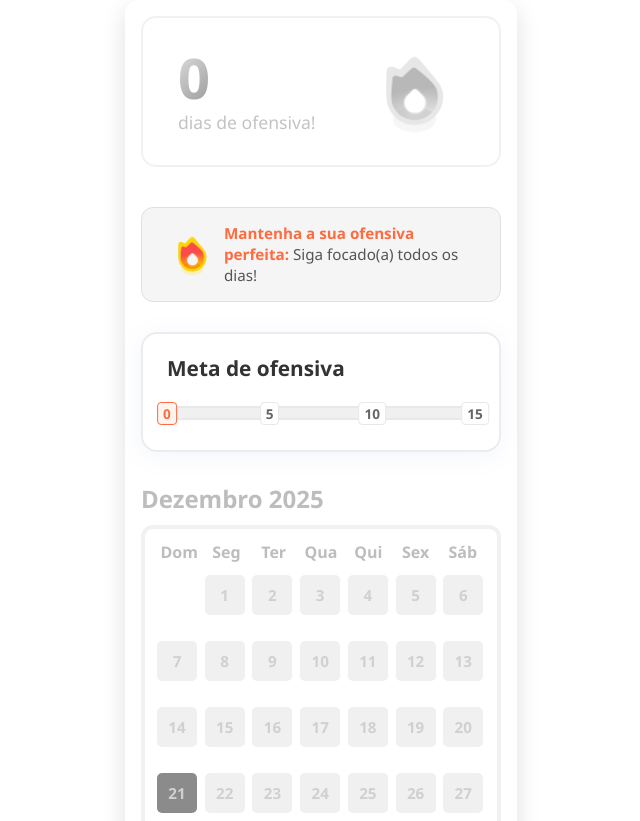
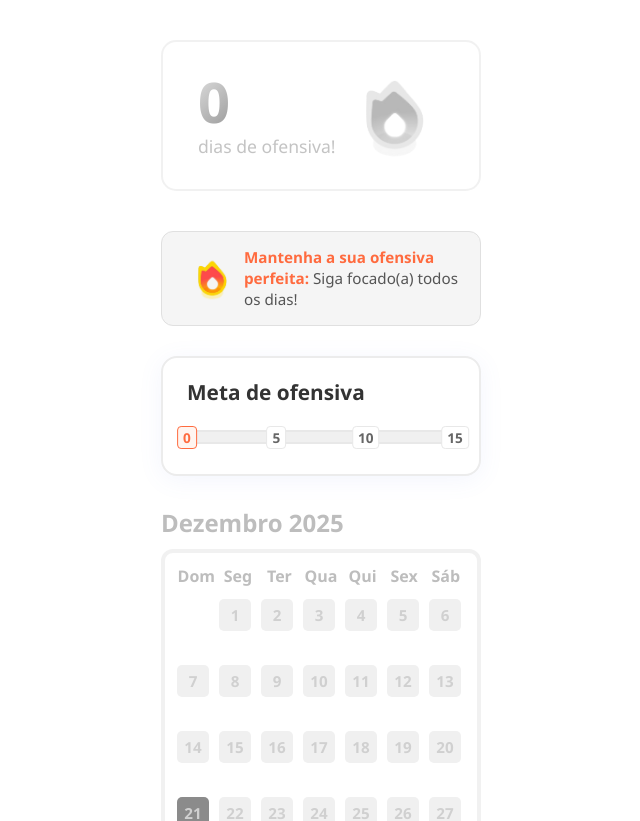
Before and after one commit to themvdiass/constancy, a React (Create React App) app: page / in a window 1280 px wide. Shown: the top 821 px of the page, without its empty margins (319-959 px from the left). Built offline with nearby package versions, Linux system fonts and the light colour scheme.

Commit message:
Fix button

```diff
--- a/src/App.css
+++ b/src/App.css
@@ -73,10 +73,11 @@
 .container {
   background: white;
   border-radius: 14px;
-  padding: 16px;
+  padding: 20px;
   max-width: 360px;
-  width: 100%;
-  box-shadow: 0 8px 24px rgba(0, 0, 0, 0.12);
+  width: calc(100% - 40px);
+  margin: 20px auto;
+  box-sizing: border-box;
 }
 
 h1 {
@@ -303,6 +304,9 @@ h1 {
   padding: 12px;
   border-radius: 12px;
   border: 4px solid rgba(200,200,200,0.25);
+  user-select: none;
+  -webkit-user-select: none;
+  -ms-user-select: none;
 }
 
 .weekday-header {
@@ -370,13 +374,16 @@ h1 {
 }
 
 .day {
-  width: 40px;
-  height: 40px;
+  width: 32px;
+  height: 32px;
   border-radius: 8px;
   font-weight: 700;
   font-size: 0.95em;
   transition: transform 0.15s ease;
   cursor: pointer;
+  user-select: none;
+  -webkit-user-select: none;
+  -ms-user-select: none;
 }
 
 .day:hover { /* sem animação ao passar o mouse */ }
```
Also changed, not shown: package.json (+7 -1 lines), 19 other files (tests, documents, lock files or other folders).
